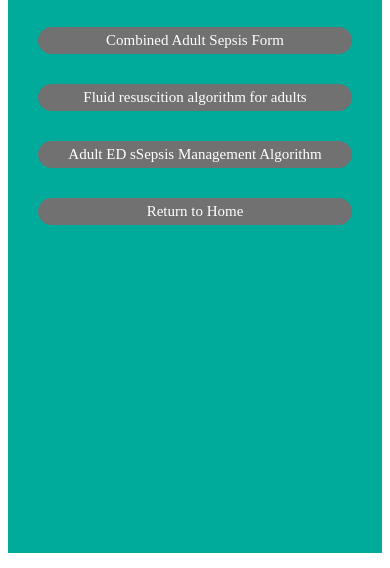
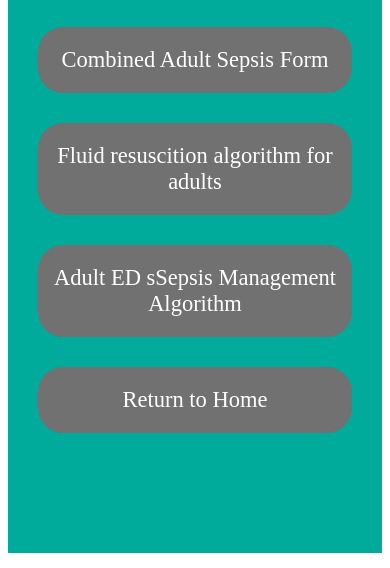
Before and after one commit to g00292514/SepsisEire, a plain HTML site: page form.html in a window 390 px wide. Shown: the part 276-844 px from the top of the page. Drawn offline with Linux system fonts and the light colour scheme.

Commit message:
full working new version

```diff
--- a/style.css
+++ b/style.css
@@ -10,6 +10,12 @@ a {
     margin-right: auto;
     margin-left: auto;
 }
+@media screen and (max-width: 700px) {
+    .container{
+        width: 100%;
+    }
+}
+
 /*header*/
 .header {
     height: 180px;
@@ -49,7 +55,7 @@ a {
 }
 .logo-title {
     float: left;
-    margin-top: 12%;
+    margin-top: 11%;
     font-size: 350%;
     margin-bottom: 0;
     color: #00AB9B;
@@ -133,8 +139,7 @@ a {
 }
 @media screen and (max-width: 700px) {
 
-    .main-content a,
-    .main-content-doc a{
+    .main-content a{
         /*border: 1px solid black;*/
         text-decoration: none;
         padding: 5px 15px;
@@ -143,6 +148,16 @@ a {
         color: #FFFFFF;
         margin: 30px;
         font-size: 100%;
+    }
+    .main-content-doc a{
+        /*border: 1px solid black;*/
+        text-decoration: none;
+        padding: 20px 15px;
+        background-color: #717171;
+        border-radius: 25px;
+        color: #FFFFFF;
+        margin: 30px;
+        font-size: 150%;
     }
 }
 
```
